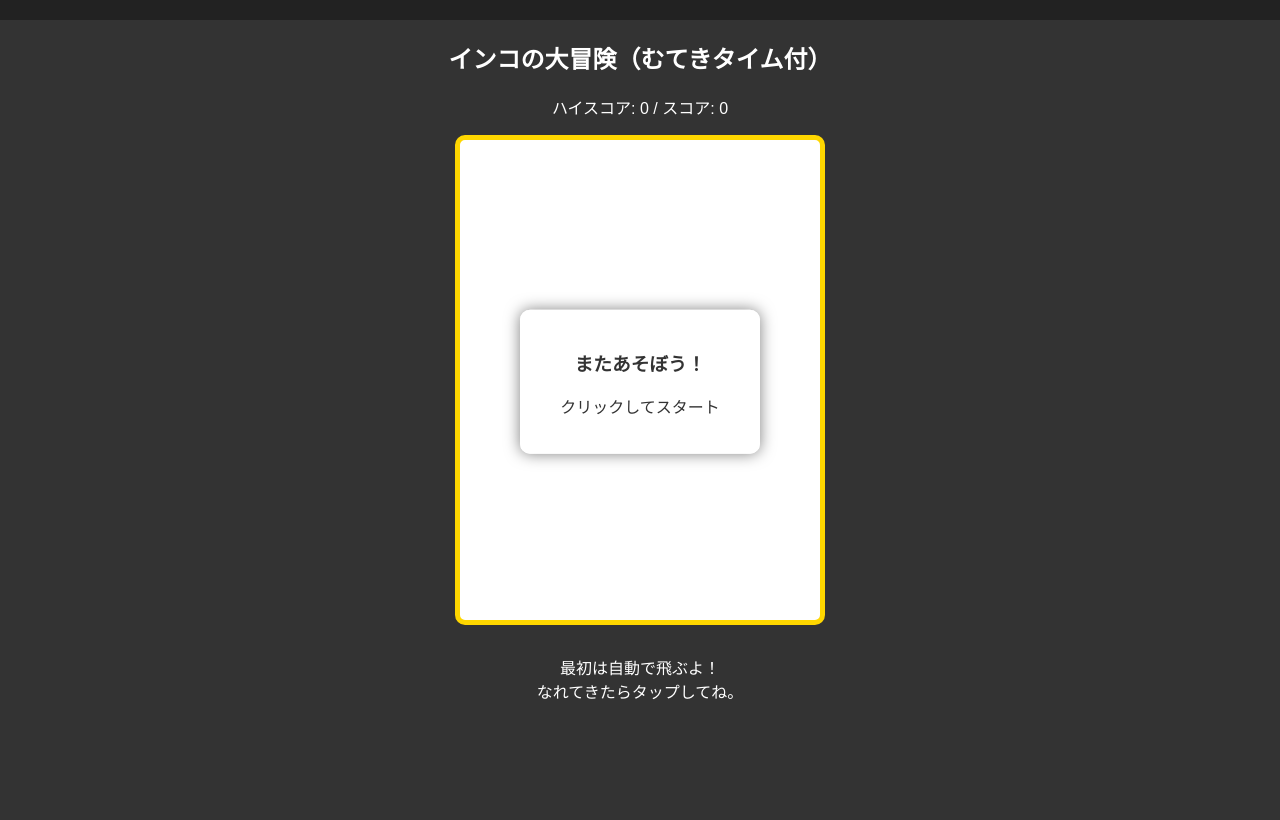
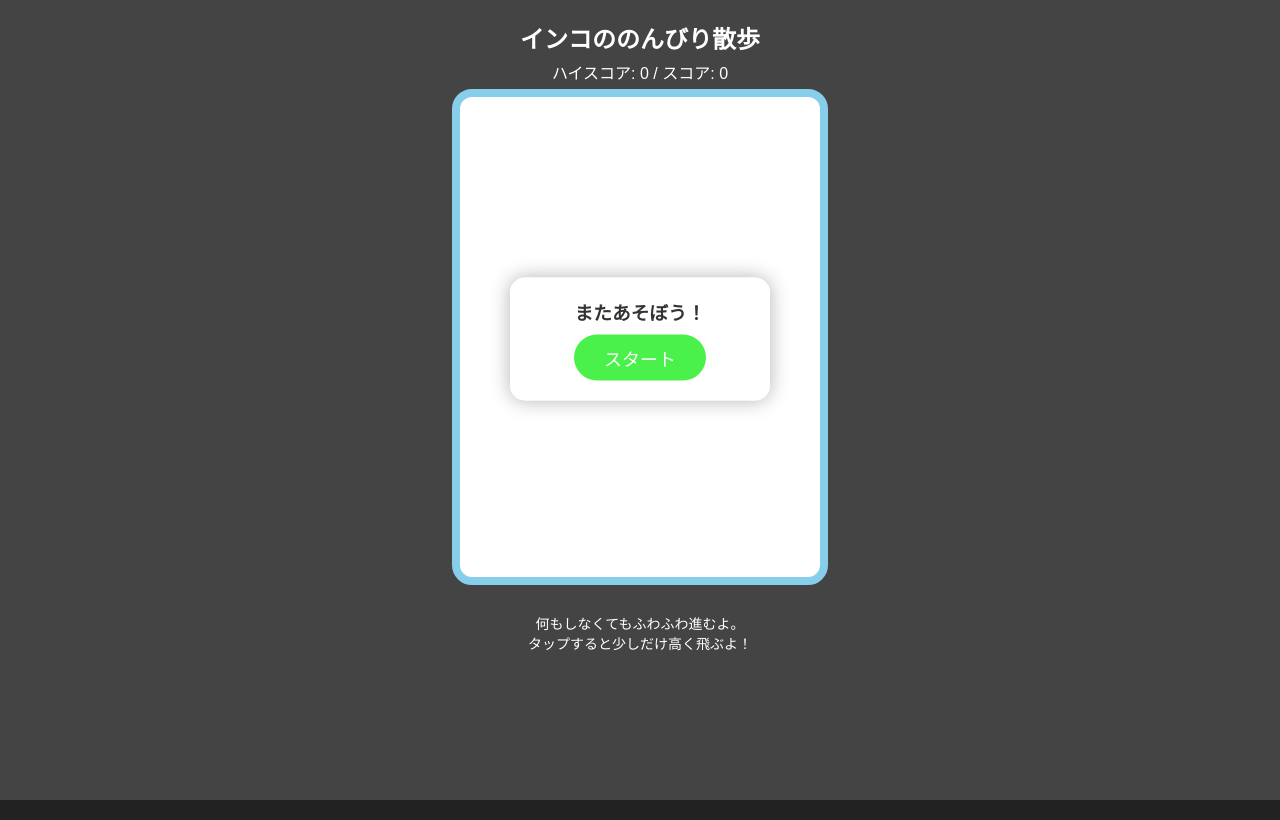
Before and after one commit to lunaceo7/inko-adventure, a React (Vite) app: page / in a window 1280 px wide. Built offline with nearby package versions, Linux system fonts and the light colour scheme.

Commit message:
Update App.jsx

```diff
--- a/src/App.jsx
+++ b/src/App.jsx
@@ -6,30 +6,28 @@ const App = () => {
   const [gameActive, setGameActive] = useState(false);
   const [highScore, setHighScore] = useState(0);
 
-  // --- お助けモードの設定 ---
-  const SAFE_PIPES_COUNT = 3; // 最初の3本までは絶対死なない
+  // --- 「何もしなくても進める」ゆったり設定 ---
   const BIRD_WIDTH = 24;
   const BIRD_HEIGHT = 18;
-  const GRAVITY = 0.15;
-  const JUMP_STRENGTH = -4;
+  const FLOAT_STRENGTH = 0.03; // ふわふわ浮く力（自動）
+  const GRAVITY = 0.1;         // 重力（極めて弱い）
+  const JUMP_STRENGTH = -3.5;  // ジャンプ（さらに優しく）
   const PIPE_WIDTH = 40;
-  const PIPE_GAP = 240;
-  const PIPE_SPEED = 2;
-  const SPAWN_RATE = 120;
-  const HIT_BOX_MARGIN = 10;
+  const PIPE_GAP = 260;        // 隙間をさらに広く（画面の半分以上）
+  const PIPE_SPEED = 1.5;      // スピードを「お散歩」レベルに落とす
+  const SPAWN_RATE = 150;      // 土管の間隔をたっぷり空ける
+  const HIT_BOX_MARGIN = 12;   // 判定を最大級に甘く
 
   const birdY = useRef(250);
   const velocity = useRef(0);
   const pipes = useRef([]);
   const frame = useRef(0);
-  const pipesPassedCount = useRef(0); // 通過した土管の数
 
   const startGame = () => {
     birdY.current = 250;
     velocity.current = 0;
     pipes.current = [];
     frame.current = 0;
-    pipesPassedCount.current = 0;
     setScore(0);
     setGameActive(true);
   };
@@ -58,29 +56,25 @@ const App = () => {
     const ctx = canvas.getContext('2d');
 
     const update = () => {
-      // --- お助け機能：最初の方は落ちないようにする ---
-      if (pipesPassedCount.current < SAFE_PIPES_COUNT) {
-        // 最初はふわふわ真ん中に留まるように速度を調整
-        velocity.current *= 0.9;
-        birdY.current += (250 - birdY.current) * 0.05;
-      } else {
-        // 規定数を超えたら通常の重力を適用
+      // --- 自動浮遊ロジック ---
+      // 何もしなくても画面の真ん中（250px）あたりに戻ろうとする力を加える
+      const diff = 250 - birdY.current;
+      velocity.current += diff * FLOAT_STRENGTH;
+
       velocity.current += GRAVITY;
+      velocity.current *= 0.95; // 速度にブレーキをかけて動きを滑らかに
       birdY.current += velocity.current;
-      }
 
       if (frame.current % SPAWN_RATE === 0) {
-        const minPipeHeight = 100;
-        const maxPipeHeight = canvas.height - PIPE_GAP - 100;
-        const pipeHeight = Math.random() * (maxPipeHeight - minPipeHeight) + minPipeHeight;
+        // 土管の位置も、中央を通れば当たらないように調整
+        const pipeHeight = Math.random() * 100 + 20;
         pipes.current.push({ x: canvas.width, top: pipeHeight, passed: false });
       }
 
       pipes.current.forEach((pipe) => {
         pipe.x -= PIPE_SPEED;
 
-        // 無敵モード中は判定をスルー
-        if (pipesPassedCount.current >= SAFE_PIPES_COUNT) {
+        // 当たり判定
         const birdLeft = 50 + HIT_BOX_MARGIN;
         const birdRight = 50 + BIRD_WIDTH - HIT_BOX_MARGIN;
         const birdTop = birdY.current + HIT_BOX_MARGIN;
@@ -93,11 +87,9 @@ const App = () => {
         ) {
           setGameActive(false);
         }
-        }
 
         if (!pipe.passed && pipe.x < 50) {
           pipe.passed = true;
-          pipesPassedCount.current += 1;
           setScore((s) => {
             const newScore = s + 1;
             if (newScore > highScore) setHighScore(newScore);
@@ -106,30 +98,27 @@ const App = () => {
         }
       });
 
-      // 画面外判定（無敵モード中は落ちない）
-      if (pipesPassedCount.current >= SAFE_PIPES_COUNT) {
-        if (birdY.current > canvas.height || birdY.current < -50) setGameActive(false);
-      }
-
+      // 画面外でも死なないように余裕を持たせる
+      if (birdY.current > canvas.height + 50 || birdY.current < -100) setGameActive(false);
       if (pipes.current[0]?.x < -PIPE_WIDTH) pipes.current.shift();
       frame.current++;
     };
 
     const draw = () => {
-      ctx.fillStyle = '#AEEEEE';
+      ctx.fillStyle = '#E0FFFF'; // さらに優しい空の色
       ctx.fillRect(0, 0, canvas.width, canvas.height);
 
-      // 無敵モード中のメッセージ
-      if (pipesPassedCount.current < SAFE_PIPES_COUNT) {
-        ctx.fillStyle = '#ff6600';
-        ctx.font = '16px sans-serif';
-        ctx.textAlign = 'center';
-        ctx.fillText('れんしゅうモード：おちないよ！', canvas.width/2, 50);
-      }
+      // 背景の雲（お散歩感を出す）
+      ctx.fillStyle = 'rgba(255, 255, 255, 0.8)';
+      ctx.beginPath();
+      ctx.arc(100, 80, 20, 0, Math.PI * 2);
+      ctx.arc(120, 80, 25, 0, Math.PI * 2);
+      ctx.arc(140, 80, 20, 0, Math.PI * 2);
+      ctx.fill();
 
       // 土管
-      ctx.fillStyle = '#90EE90';
-      ctx.strokeStyle = '#228B22';
+      ctx.fillStyle = '#98FB98';
+      ctx.strokeStyle = '#3CB371';
       ctx.lineWidth = 2;
       pipes.current.forEach((pipe) => {
         ctx.fillRect(pipe.x, 0, PIPE_WIDTH, pipe.top);
@@ -161,26 +150,26 @@ const App = () => {
 
   return (
     <div onMouseDown={jump} style={{
-      textAlign: 'center', backgroundColor: '#333', minHeight: '100vh', color: 'white',
+      textAlign: 'center', backgroundColor: '#444', minHeight: '100vh', color: 'white',
       fontFamily: 'sans-serif', userSelect: 'none', touchAction: 'none'
     }}>
-      <h2 style={{ paddingTop: '20px' }}>インコの大冒険（むてきタイム付）</h2>
-      <p>ハイスコア: {highScore} / スコア: {score}</p>
+      <h2 style={{ paddingTop: '20px', margin: 0 }}>インコののんびり散歩</h2>
+      <p style={{ margin: '5px' }}>ハイスコア: {highScore} / スコア: {score}</p>
 
       <div style={{ position: 'relative', display: 'inline-block' }}>
-        <canvas ref={canvasRef} width="360" height="480" style={{ border: '5px solid #FFD700', borderRadius: '10px', background: '#fff' }} />
+        <canvas ref={canvasRef} width="360" height="480" style={{ border: '8px solid #87CEEB', borderRadius: '20px', background: '#fff' }} />
         {!gameActive && (
           <div style={{
             position: 'absolute', top: '50%', left: '50%', transform: 'translate(-50%, -50%)',
-            background: 'rgba(255,255,255,0.9)', color: '#333', padding: '20px', borderRadius: '10px',
-            boxShadow: '0 0 15px rgba(0,0,0,0.5)', width: '200px'
+            background: 'rgba(255,255,255,0.95)', color: '#333', padding: '20px', borderRadius: '15px',
+            boxShadow: '0 0 20px rgba(0,0,0,0.3)', width: '220px'
           }}>
-            <h3>またあそぼう！</h3>
-            <p>クリックしてスタート</p>
+            <h3 style={{ margin: '0 0 10px 0' }}>またあそぼう！</h3>
+            <button style={{ padding: '10px 30px', fontSize: '18px', borderRadius: '25px', border: 'none', background: '#4af14a', color: 'white', cursor: 'pointer' }}>スタート</button>
           </div>
         )}
       </div>
-      <p style={{ padding: '10px' }}>最初は自動で飛ぶよ！<br/>なれてきたらタップしてね。</p>
+      <p style={{ padding: '10px', fontSize: '14px' }}>何もしなくてもふわふわ進むよ。<br/>タップすると少しだけ高く飛ぶよ！</p>
     </div>
   );
 };
```
Lines whose indentation alone changed are shown as unchanged.
